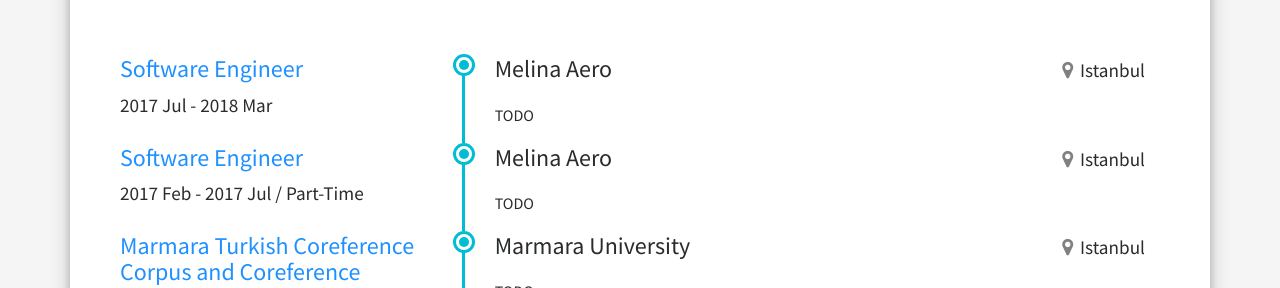
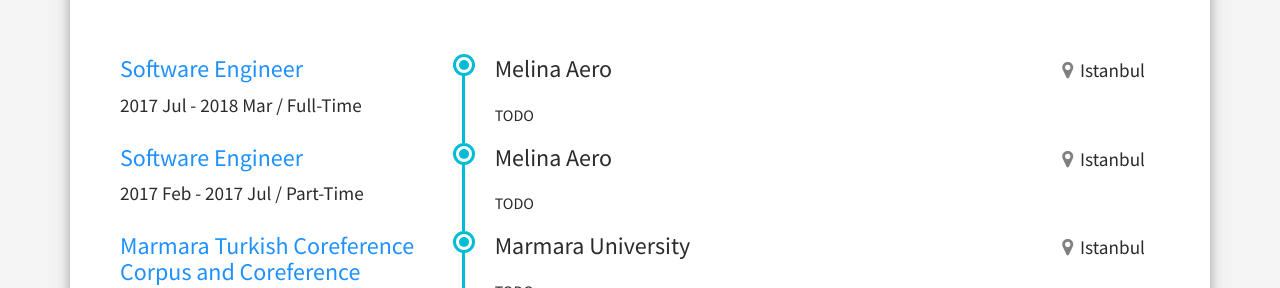
Before and after one commit to ferittuncer/ferittuncer.github.io, a Jekyll site: the page built from index.html, in a window 1280 px wide and 900 px high, scrolled down 745 px. Shown: the part 167-455 px from the top of the window. Built offline with Jekyll 4.4.1, drawn with Linux system fonts in a browser that asks for light colours; a style sheet for code colours, icons or effects is not loaded.

Commit message:
Update experiences.yaml

```diff
--- a/_data/experiences.yaml
+++ b/_data/experiences.yaml
@@ -1,5 +1,5 @@
 - title: Software Engineer
-  period: 2017 Jul - 2018 Mar
+  period: 2017 Jul - 2018 Mar / Full-Time
   company: Melina Aero
   location: Istanbul
   description: >
```
